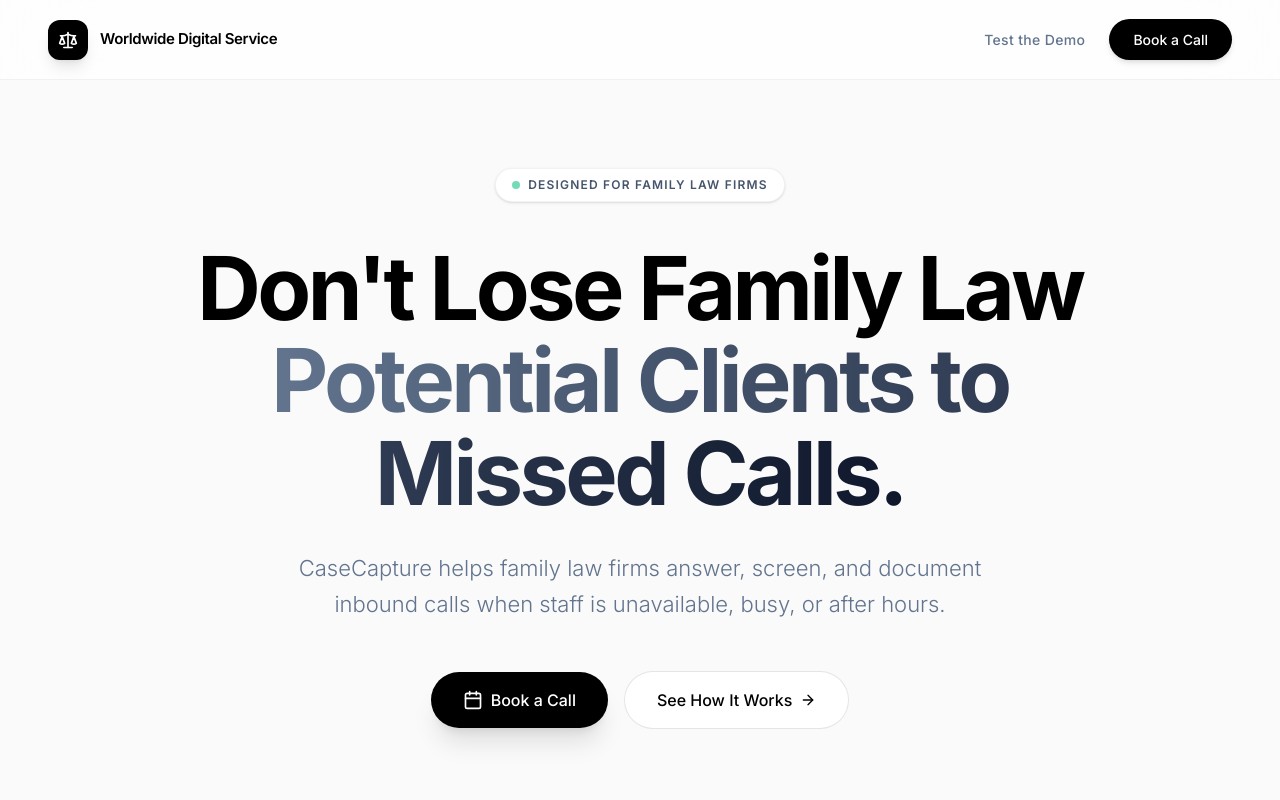
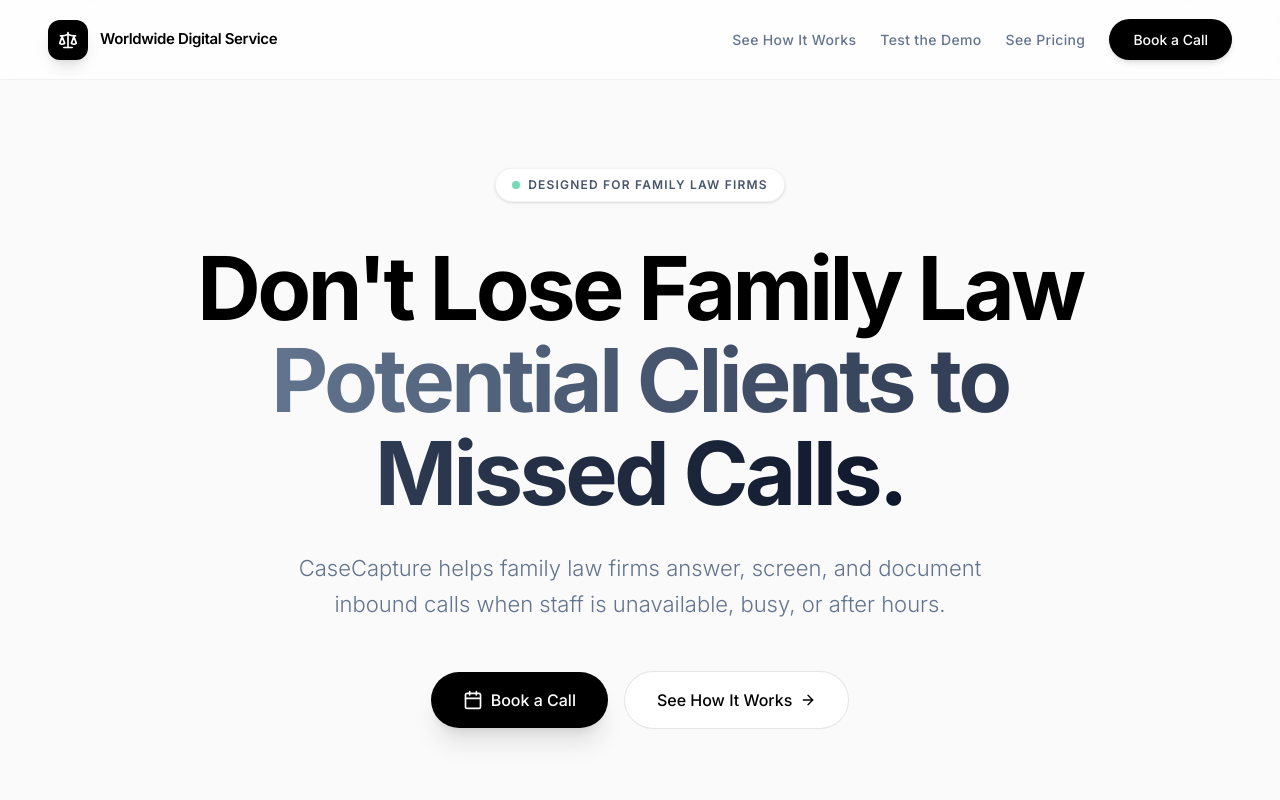
Before and after one commit to DepthSurivivor/wds-familylaw-project, a React (Vite) app: page / in a window 1280 px wide. Shown: the top 800 px of the page. Built offline with nearby package versions, Linux system fonts and the light colour scheme.

Commit message:
Cleanup anchor targets and CTA consistency across landing page

```diff
--- a/src/components/DemoSection.tsx
+++ b/src/components/DemoSection.tsx
@@ -624,8 +624,8 @@ export default function DemoSection() {
                 >
                   Schedule Workflow Review
                 </a>
-                <a href="#contact" className="text-sm font-medium text-slate-700 underline-offset-4 hover:underline">
-                  Review Intake Implementation Details
+                <a href="#pricing" className="text-sm font-medium text-slate-700 underline-offset-4 hover:underline">
+                  See Pricing
                 </a>
               </div>
             )}
--- a/src/components/FinalCTA.tsx
+++ b/src/components/FinalCTA.tsx
@@ -19,6 +19,7 @@ export default function FinalCTA({ selectedPlan }: FinalCTAProps) {
   const [isSuccess, setIsSuccess] = useState(false);
   const selectedPlanLabel = selectedPlan ? PLAN_LABELS[selectedPlan] : null;
   const selectedPlanValue = selectedPlan ?? 'exploring_options';
+  const hasSubmissionErrors = Array.isArray(state.errors) && state.errors.length > 0;
 
   useEffect(() => {
     if (state.succeeded) {
@@ -95,7 +96,7 @@ export default function FinalCTA({ selectedPlan }: FinalCTAProps) {
                   <label className="text-[13px] font-medium text-slate-700">Law Firm Name</label>
                   <input required name="lawFirmName" type="text" className="w-full px-4 py-3 rounded-xl border border-black/10 bg-slate-50 focus:bg-white focus:outline-none focus:ring-2 focus:ring-blue-500 transition-all text-[15px]" placeholder="Doe Legal Group" />
                 </div>
-                {state.errors && state.errors.length > 0 && !state.submitting && !state.succeeded ? (
+                {hasSubmissionErrors && !state.submitting && !state.succeeded ? (
                   <p className="text-[13px] text-red-600 text-center">
                     Something went wrong while submitting your request. Please try again.
                   </p>
--- a/src/components/Hero.tsx
+++ b/src/components/Hero.tsx
@@ -48,7 +48,7 @@ export default function Hero() {
           <Calendar className="w-5 h-5" />
           Book a Call
         </a>
-        <a href="#demo" className="group flex items-center justify-center gap-2 w-full sm:w-auto px-8 py-4 bg-white border border-black/10 text-black font-medium rounded-full hover:bg-slate-50 transition-all text-[16px]">
+        <a href="#how-it-works" className="group flex items-center justify-center gap-2 w-full sm:w-auto px-8 py-4 bg-white border border-black/10 text-black font-medium rounded-full hover:bg-slate-50 transition-all text-[16px]">
           See How It Works
           <ArrowRight className="w-4 h-4 group-hover:translate-x-1 transition-transform" />
         </a>
--- a/src/components/HowItWorks.tsx
+++ b/src/components/HowItWorks.tsx
@@ -29,7 +29,7 @@ export default function HowItWorks() {
   }, []);
 
   return (
-    <section className="py-24 px-6 md:px-10">
+    <section id="how-it-works" className="py-24 px-6 md:px-10">
       <div className="bg-black text-white rounded-[40px] md:rounded-[60px] py-24 px-8 md:px-16 overflow-hidden relative max-w-[1400px] mx-auto shadow-2xl">
         <div className="absolute top-0 right-0 w-[800px] h-[800px] bg-white/5 rounded-full blur-[100px] -translate-y-1/2 translate-x-1/3 pointer-events-none" />
 
--- a/src/components/Navbar.tsx
+++ b/src/components/Navbar.tsx
@@ -17,8 +17,14 @@ export default function Navbar() {
         </span>
       </div>
       <div className="flex items-center gap-6">
-        <a href="#demo" className="hidden md:block text-[14px] font-medium text-slate-500 hover:text-black transition-colors tracking-wide">
+        <a href="#how-it-works" className="hidden md:block text-[14px] font-medium text-slate-500 hover:text-black transition-colors tracking-wide">
+          See How It Works
+        </a>
+        <a href="#demo" className="hidden lg:block text-[14px] font-medium text-slate-500 hover:text-black transition-colors tracking-wide">
           Test the Demo
+        </a>
+        <a href="#pricing" className="hidden lg:block text-[14px] font-medium text-slate-500 hover:text-black transition-colors tracking-wide">
+          See Pricing
         </a>
         <a href="#book" className="bg-black hover:bg-zinc-800 text-white px-6 py-2.5 rounded-full font-medium text-[14px] transition-all shadow-md hover:shadow-xl hover:-translate-y-0.5">
           Book a Call
--- a/src/components/Pricing.tsx
+++ b/src/components/Pricing.tsx
@@ -73,7 +73,7 @@ type PricingProps = {
 
 export default function Pricing({ onSelectPlan }: PricingProps) {
   return (
-    <section className="py-24 px-6 bg-[#FAFAFA]">
+    <section id="pricing" className="py-24 px-6 bg-[#FAFAFA]">
       <div className="max-w-[1200px] mx-auto">
         <div className="text-center mb-14">
           <h2 className="text-[34px] md:text-[48px] font-bold text-black tracking-[-0.03em] mb-4">
@@ -129,7 +129,7 @@ export default function Pricing({ onSelectPlan }: PricingProps) {
                 onClick={() => onSelectPlan(plan.value)}
                 className={`block text-center w-full py-3.5 rounded-full font-semibold text-[15px] transition-colors shadow-sm hover:shadow-md ${plan.buttonClass}`}
               >
-                Start 3-Day Free Trial
+                Book a Call
               </a>
             </article>
           ))}
```
